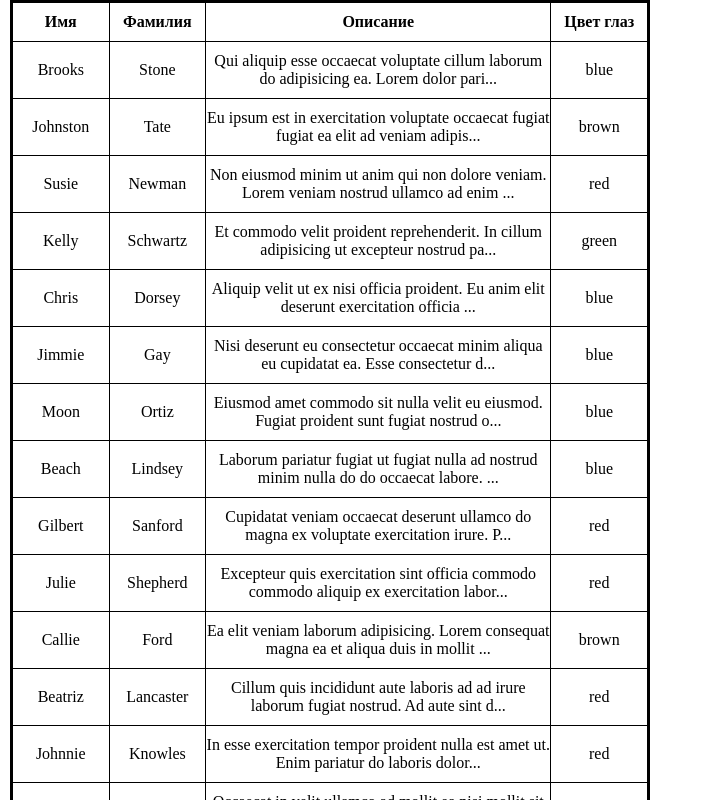
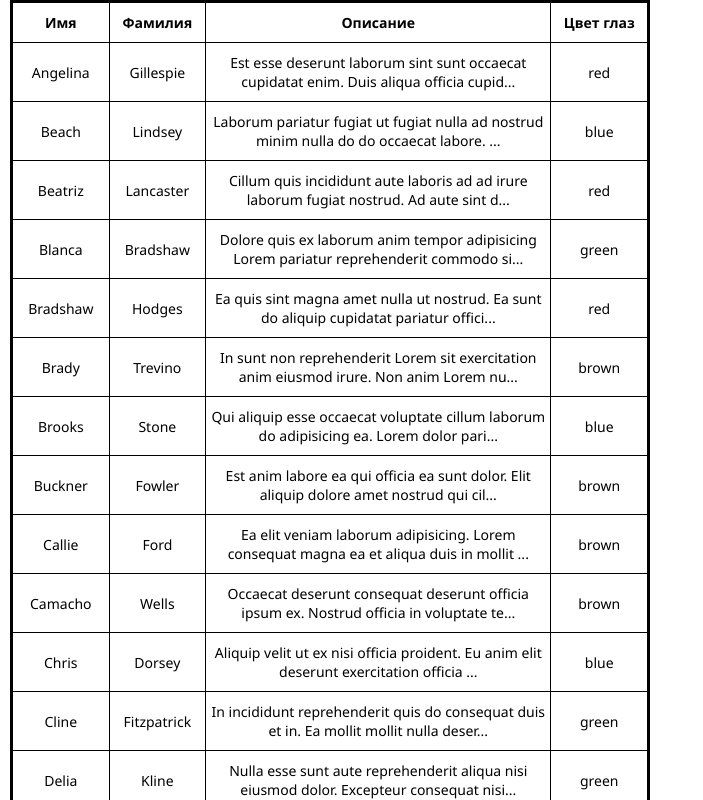
Before and after one commit to danyafaye/test-task-infotecs, a website: page index.html in a window 1280 px wide. Both pictures are taken after a click on the element "Имя". Shown: the top 800 px of the page, without its empty margins (0-703 px from the left). Drawn offline with Linux system fonts and the light colour scheme.

Commit message:
added sorting to each column

```diff
--- a/src/script.js
+++ b/src/script.js
@@ -1,5 +1,6 @@
 const aboutInfo = document.querySelector('.table_about')
-const name = document.querySelector('.table_first_name')
+const tableTh = document.querySelectorAll('th')
+const tableBody = document.querySelector('tbody')
 
 //ответ на запрос json массива
 fetch('./src/data.json')
@@ -11,6 +12,7 @@ fetch('./src/data.json')
     })
 
 //функция для заполнения таблицы нужными данными
+//about/4 для вывода примерно двух строк
 let fillTable = (data) => {
     const aboutInfoLength = aboutInfo.clientWidth
     for (let i = 0; i < data.length; i++) {
@@ -19,10 +21,20 @@ let fillTable = (data) => {
             <td class="table_last_name _col">${data[i].name.lastName}</td>
             <td class="table_about _col">${data[i].about.slice(0, (aboutInfoLength / 4)) + '...'}</td>
             <td class="table_eye_color _col">${data[i].eyeColor}</td>`
-        let myTb = document.getElementById('bodyOfTable')
+        let myTb = document.querySelector('tbody')
         myTb.appendChild(myTr)
     }
 }
 
-name.addEventListener('click', () => {
+//функция для сортировки таблицы index - колонка, которую требуется отсортировать
+let sortTable = (index) => {
+    let sortedRows = Array.from(tableBody.rows)
+        .sort((rowA, rowB) => rowA.cells[index].innerHTML > rowB.cells[index].innerHTML ? 1 : -1);
+
+    tableBody.append(...sortedRows);
+}
+
+//наложение события на заголовки с сортировкой отдельной колонки
+tableTh.forEach((th,i)=>{
+    th.addEventListener('click', () => (sortTable(i)))
 })
--- a/src/style.css
+++ b/src/style.css
@@ -10,6 +10,8 @@ table {
     border: 3px solid black;
     margin-left: 10px;
     margin-bottom: 20px;
+    font-family: "Segoe UI", sans-serif;
+    font-size: 14px;
 }
 th{
     cursor: pointer;
```
